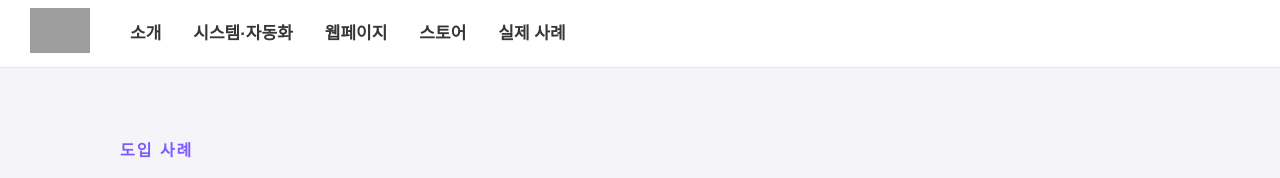
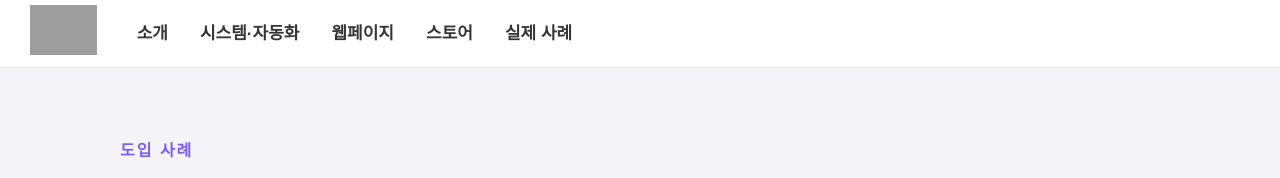
Before and after one commit to nsdlab26/blog, a Jekyll site: the page built from index.html, in a window 1280 px wide. Shown: the top 178 px of the page. Built offline with Jekyll 4.4.1, drawn with Linux system fonts in a browser that asks for light colours; grey boxes are pictures that could not be loaded.

Commit message:
Increase logo image height from 45px to 50px

```diff
--- a/_layouts/default.html
+++ b/_layouts/default.html
@@ -21,7 +21,7 @@
     padding: 0 30px;
     justify-content: flex-start;
   }
-  .logo img { height: 45px; }
+  .logo img { height: 50px; }
   nav { margin-left: 40px; display: flex; gap: 32px; align-items: center; }
   nav .nav-item { position: relative; height: 69px; display: flex; align-items: center; }
   nav .nav-item > a { font-size: 17px; color: #363636; font-weight: 700; padding: 4px 0; display: block; }
```
